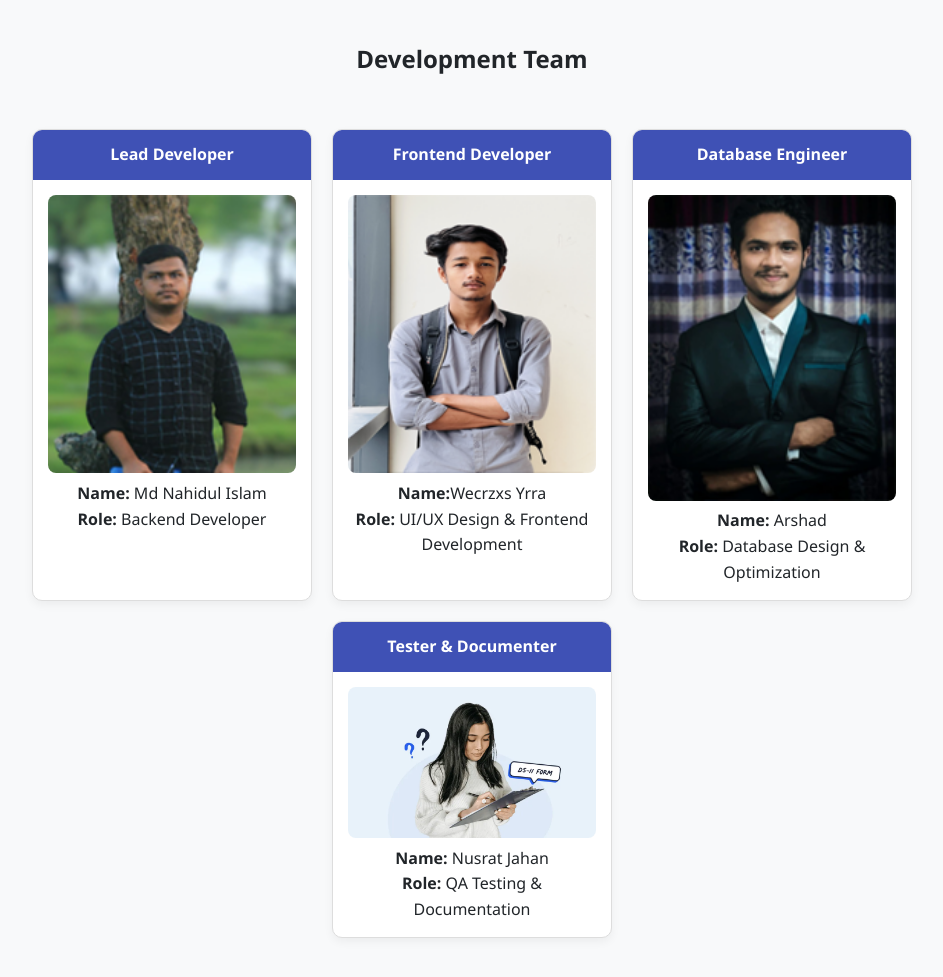
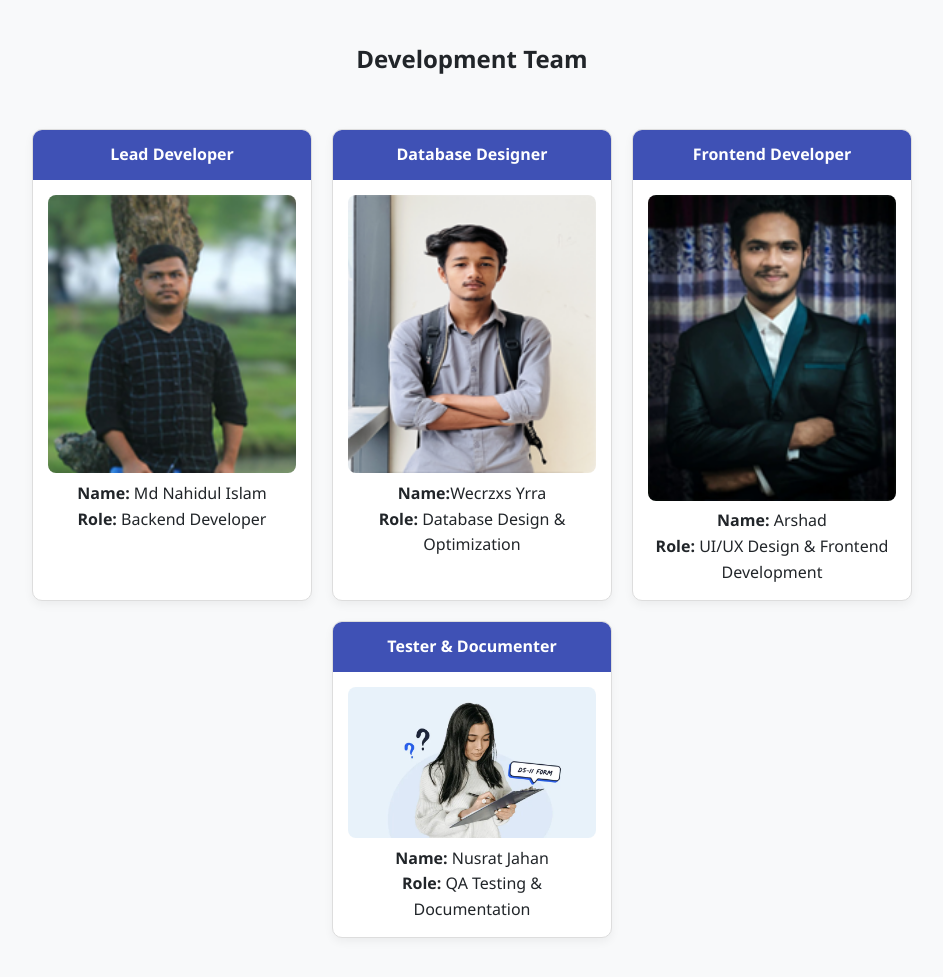
Before and after one commit to mdnahidul337/student_management_system, a Flask app: page / in a window 1280 px wide. Shown: the part 852-1829 px from the top of the page, without its empty margins (168-1111 px from the left). Run offline with Flask 2, Linux system fonts and the light colour scheme.

Commit message:
Update index.html

```diff
--- a/templates/index.html
+++ b/templates/index.html
@@ -70,20 +70,20 @@
         </div>
 
         <div class="card">
-            <div class="card-header">Frontend Developer</div>
+            <div class="card-header">Database Designer</div>
             <div class="card-body">
                 <img src="/static/images/tamim.png" alt="Sadia Rahman" style="width:100%; border-radius: 8px;">
                 <p><strong>Name:</strong>Wecrzxs Yrra</p>
-                <p><strong>Role:</strong> UI/UX Design & Frontend Development</p>
+                <p><strong>Role:</strong> Database Design & Optimization</p>
             </div>
         </div>
 
         <div class="card">
-            <div class="card-header">Database Engineer</div>
+            <div class="card-header">Frontend Developer</div>
             <div class="card-body">
                 <img src="/static/images/arsh.png" alt="Tanvir Alam" style="width:100%; border-radius: 8px;">
                 <p><strong>Name:</strong> Arshad</p>
-                <p><strong>Role:</strong> Database Design & Optimization</p>
+                <p><strong>Role:</strong> UI/UX Design & Frontend Development</p>
             </div>
         </div>
 
```
